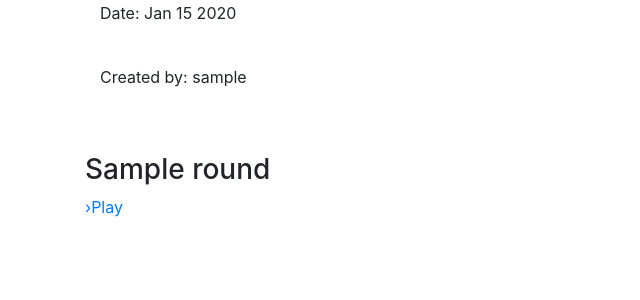
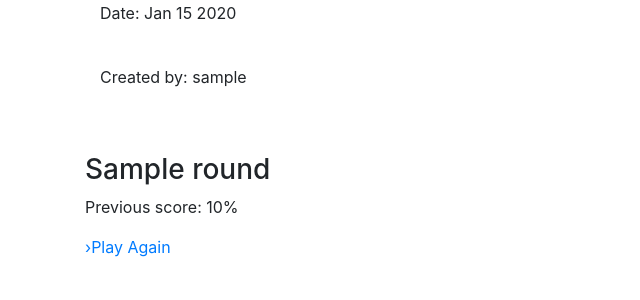
Before and after one commit to Goldie698/Newcys, a Django app: page /quiz/1 in a window 1280 px wide. Shown: the part 135-435 px from the top of the page, without its empty margins (0-640 px from the left). Run offline with Django 3.2, Linux system fonts and the light colour scheme; tables that the repository leaves empty hold one stand-in row (values such as "Sample post"); some libraries are stand-ins or nearby versions.

Commit message:
Added previous score to quiz page, a bug to be fixed later

```diff
--- a/quiz/templates/quiz/playquiz.html
+++ b/quiz/templates/quiz/playquiz.html
@@ -16,15 +16,21 @@
 <br>
 {% for round in rounds%}
 <h3>{{ round }}</h3>
+<p> Previous score: {{ round.score }}%</p>
 {% if answers %}
 {% if played == round %}
 {{answers}}
 {% endif %}
 {% endif %}
-
+{% if round.score %}
+<div>
+    <a href="{% url 'quiz/playquiz' round.id %}" class="Next round">&#8250;Play Again </a>
+</div>
+{% else %}
 <div>
     <a href="{% url 'quiz/playquiz' round.id %}" class="Next round">&#8250;Play </a>
 </div>
+{% endif %}
 <br>
 {% endfor %}
 {% endblock %}
--- a/quiz/views.py
+++ b/quiz/views.py
@@ -2,6 +2,7 @@ from django.shortcuts import render, redirect, get_object_or_404, HttpResponseRe
 from django.contrib.auth.decorators import login_required
 from .models import Quiz, Round, Question
 from django.utils import timezone
+import re
 
 
 # Create your views here.
@@ -129,14 +130,20 @@ def playquiz(request, round_id):
         for q in questions:
             answerId = q.id
             # print(request.POST.get(str(answerId), None))
-            if request.POST[str(answerId)] and request.POST[str(answerId).lower()] == str(q.answer).lower():
-                count += 1
-                print('Found the right answer')
-            else:
-                print('Incorrect answer' + str(q.prompt))
+            if request.POST[str(answerId)]:
+                answer = str(q.answer)
+                useranswer = request.POST[str(answerId).lower()]
+                if re.findall('(?i)' + answer, useranswer):
+                    count += 1
+                    print('Found the right answer')
+                else:
+                    print('Incorrect answer' + str(q.prompt))
     quiz = round.quiz
+    count2 = (count / len(questions) * 100)
+    round.score = count2
+    round.save()
     rounds = Round.objects.filter(quiz=quiz)
-    round.score = count
     return render(request, 'quiz/playquiz.html',
                   {'quiz': quiz, 'rounds': rounds,
-                   'answers': 'Previously correct: ' + str(count) + '/' + str(len(questions)), 'played': round})
+                   'answers': 'Result: ' + str(count) + '/' + str(len(questions)), 'played': round,
+                   'len': str(len(questions))})
```
